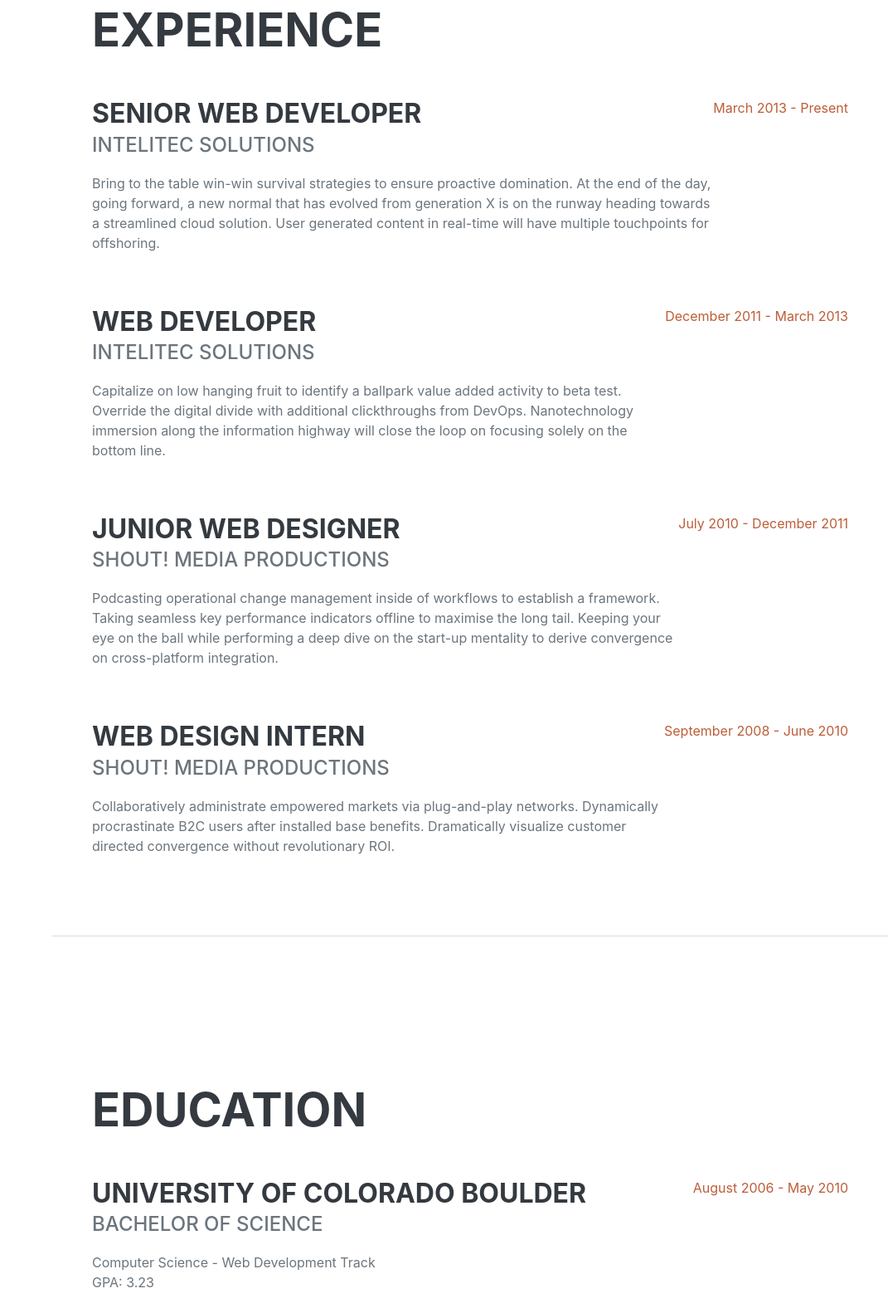
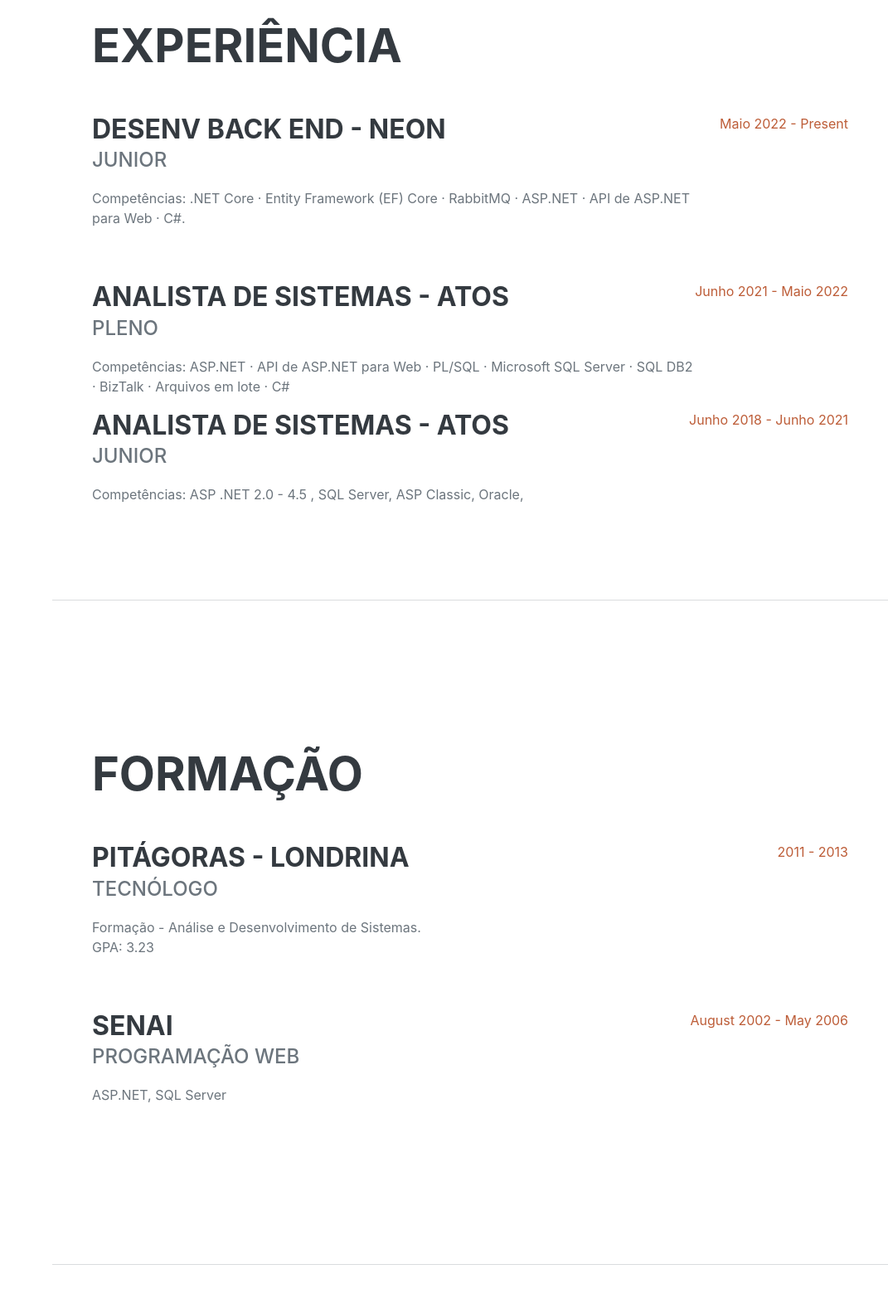
Before and after one commit to mmarcoss/mmarcoss.github.io, a plain HTML site: page index.html in a window 1280 px wide. Shown: the part 878-2455 px from the top of the page at 83% size, without its empty margins (209-1280 px from the left). Drawn offline with nearby package versions, Linux system fonts and the light colour scheme; a web font is replaced by a local one.

Commit message:
Update index.html
Novas atulizações

```diff
--- a/index.html
+++ b/index.html
@@ -47,7 +47,10 @@
                     Brasil · Londrina - PR  · (43) 99976-9698·
                     <a href="mailto:marcos.h.c@hotmail.com">marcos.h.c@hotmail.com</a>
                 </div>
-                    <p class="lead mb-5">Analista / Programador Junior ASP .NET Core, SQL SERVER.</p>
+                <p class="lead mb-5">Analista / Programador Junior ASP .NET Core, SQL SERVER.
+TDD (Test Driven Development), SCRUM, UX, Kanban, Design Thinking, CI/CD (Continuous Integration e Continuous Delivery.
+                </p>
+
                 <div class="social-icons">
                     <a class="social-icon" target="_blank" href="https://www.linkedin.com/in/marcos-heitor-costi-8babb6a8/"><i class="fab fa-linkedin-in"></i></a>
                     <a class="social-icon"  target="_blank" href="https://mmarcoss.github.io/"><i class="fab fa-github"></i></a>
@@ -60,38 +63,30 @@
         <!-- Experience-->
         <section class="resume-section" id="experience">
             <div class="resume-section-content">
-                    <h2 class="mb-5">Experience</h2>
+                <h2 class="mb-5">Experiência</h2>
                 <div class="d-flex flex-column flex-md-row justify-content-between mb-5">
                     <div class="flex-grow-1">
-                            <h3 class="mb-0">Senior Web Developer</h3>
-                            <div class="subheading mb-3">Intelitec Solutions</div>
-                            <p>Bring to the table win-win survival strategies to ensure proactive domination. At the end of the day, going forward, a new normal that has evolved from generation X is on the runway heading towards a streamlined cloud solution. User generated content in real-time will have multiple touchpoints for offshoring.</p>
+                        <h3 class="mb-0">DESENV BACK END - Neon</h3>
+                        <div class="subheading mb-3">Junior</div>
+                        <p>Competências: .NET Core · Entity Framework (EF) Core · RabbitMQ · ASP.NET · API de ASP.NET para Web · C#.</p>
                     </div>
-                        <div class="flex-shrink-0"><span class="text-primary">March 2013 - Present</span></div>
-                    </div>
-                    <div class="d-flex flex-column flex-md-row justify-content-between mb-5">
-                        <div class="flex-grow-1">
-                            <h3 class="mb-0">Web Developer</h3>
-                            <div class="subheading mb-3">Intelitec Solutions</div>
-                            <p>Capitalize on low hanging fruit to identify a ballpark value added activity to beta test. Override the digital divide with additional clickthroughs from DevOps. Nanotechnology immersion along the information highway will close the loop on focusing solely on the bottom line.</p>
-                        </div>
-                        <div class="flex-shrink-0"><span class="text-primary">December 2011 - March 2013</span></div>
-                    </div>
-                    <div class="d-flex flex-column flex-md-row justify-content-between mb-5">
-                        <div class="flex-grow-1">
-                            <h3 class="mb-0">Junior Web Designer</h3>
-                            <div class="subheading mb-3">Shout! Media Productions</div>
-                            <p>Podcasting operational change management inside of workflows to establish a framework. Taking seamless key performance indicators offline to maximise the long tail. Keeping your eye on the ball while performing a deep dive on the start-up mentality to derive convergence on cross-platform integration.</p>
-                        </div>
-                        <div class="flex-shrink-0"><span class="text-primary">July 2010 - December 2011</span></div>
+                    <div class="flex-shrink-0"><span class="text-primary">Maio 2022 - Present</span></div>
                 </div>
                 <div class="d-flex flex-column flex-md-row justify-content-between">
                     <div class="flex-grow-1">
-                            <h3 class="mb-0">Web Design Intern</h3>
-                            <div class="subheading mb-3">Shout! Media Productions</div>
-                            <p>Collaboratively administrate empowered markets via plug-and-play networks. Dynamically procrastinate B2C users after installed base benefits. Dramatically visualize customer directed convergence without revolutionary ROI.</p>
+                        <h3 class="mb-0">Analista de Sistemas - Atos</h3>
+                        <div class="subheading mb-3">Pleno</div>
+                        <p>Competências: ASP.NET · API de ASP.NET para Web · PL/SQL · Microsoft SQL Server · SQL DB2 · BizTalk · Arquivos em lote · C# </p>
                     </div>
-                        <div class="flex-shrink-0"><span class="text-primary">September 2008 - June 2010</span></div>
+                    <div class="flex-shrink-0"><span class="text-primary">Junho 2021 - Maio 2022</span></div>
+                </div>
+                <div class="d-flex flex-column flex-md-row justify-content-between">
+                    <div class="flex-grow-1">
+                        <h3 class="mb-0">Analista de Sistemas - Atos</h3>
+                        <div class="subheading mb-3">Junior</div>
+                        <p>Competências: ASP .NET 2.0 - 4.5 , SQL Server, ASP Classic, Oracle, </p>
+                    </div>
+                    <div class="flex-shrink-0"><span class="text-primary">Junho 2018 - Junho 2021</span></div>
                 </div>
             </div>
         </section>
@@ -99,21 +94,21 @@
         <!-- Education-->
         <section class="resume-section" id="education">
             <div class="resume-section-content">
-                    <h2 class="mb-5">Education</h2>
+                <h2 class="mb-5">Formação</h2>
                 <div class="d-flex flex-column flex-md-row justify-content-between mb-5">
                     <div class="flex-grow-1">
-                            <h3 class="mb-0">University of Colorado Boulder</h3>
-                            <div class="subheading mb-3">Bachelor of Science</div>
-                            <div>Computer Science - Web Development Track</div>
+                        <h3 class="mb-0">Pitágoras - Londrina</h3>
+                        <div class="subheading mb-3">tecnólogo</div>
+                        <div>Formação - Análise e Desenvolvimento de Sistemas.</div>
                         <p>GPA: 3.23</p>
                     </div>
-                        <div class="flex-shrink-0"><span class="text-primary">August 2006 - May 2010</span></div>
+                    <div class="flex-shrink-0"><span class="text-primary"> 2011 - 2013</span></div>
                 </div>
                 <div class="d-flex flex-column flex-md-row justify-content-between">
                     <div class="flex-grow-1">
-                            <h3 class="mb-0">James Buchanan High School</h3>
-                            <div class="subheading mb-3">Technology Magnet Program</div>
-                            <p>GPA: 3.56</p>
+                        <h3 class="mb-0">Senai</h3>
+                        <div class="subheading mb-3">Programação WEB</div>
+                        <p>ASP.NET, SQL Server</p>
                     </div>
                     <div class="flex-shrink-0"><span class="text-primary">August 2002 - May 2006</span></div>
                 </div>
```
Lines whose indentation alone changed are shown as unchanged.
